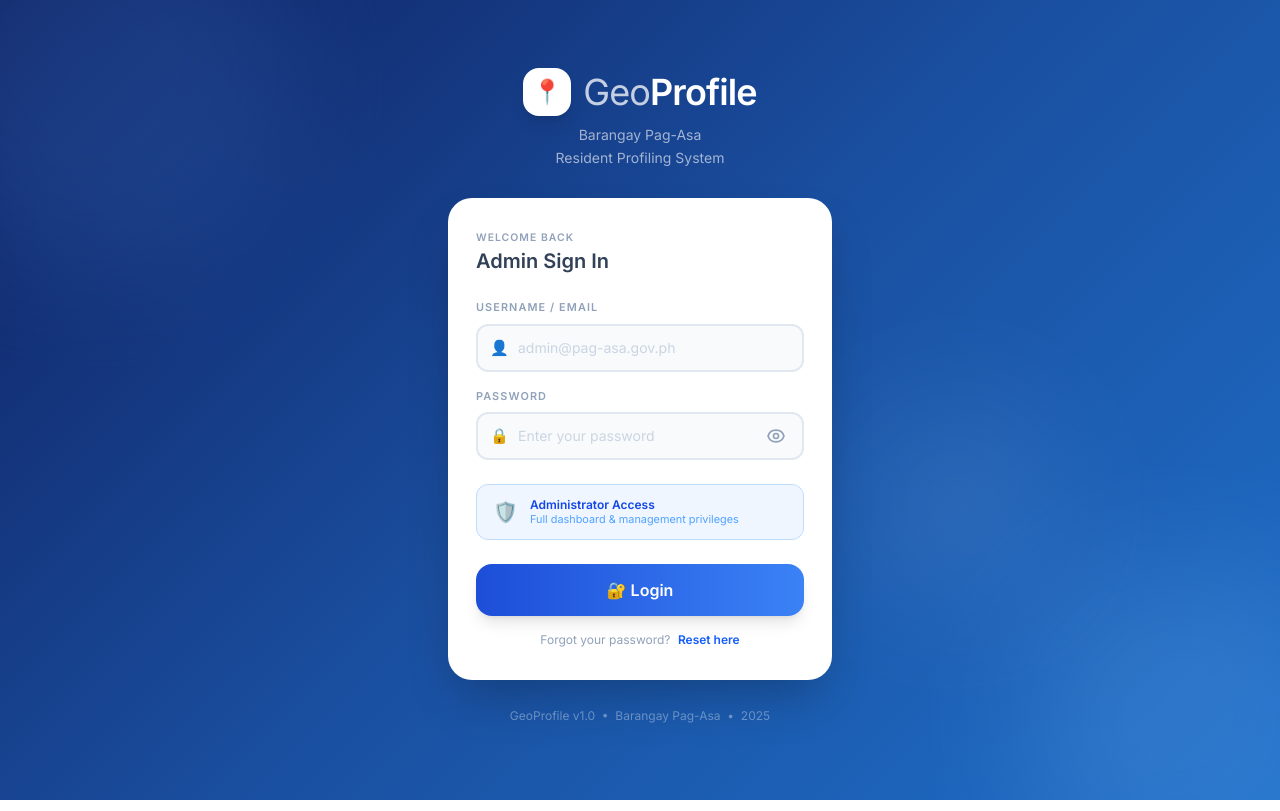
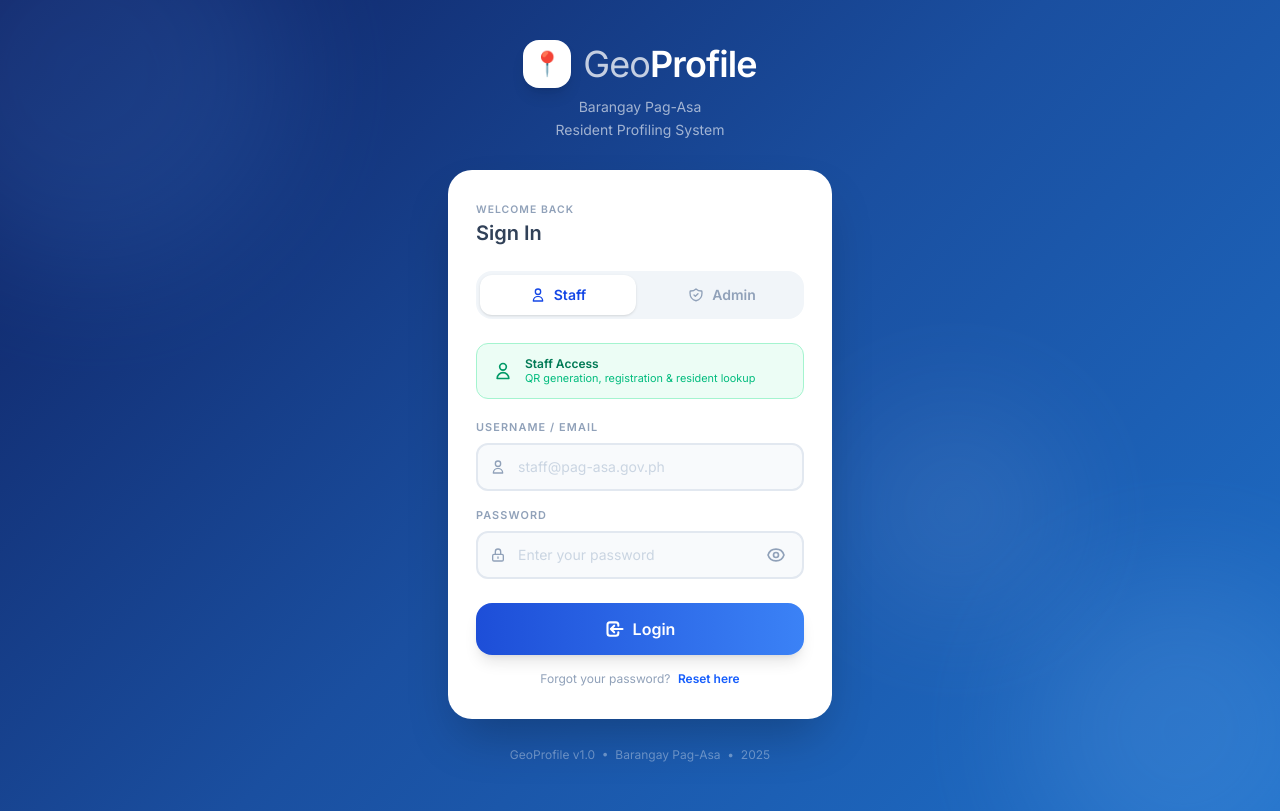
Before and after one commit to Ryou-06/GeoProfile, a SvelteKit app: page / in a window 1280 px wide. Built offline with nearby package versions, Linux system fonts and the light colour scheme.

Commit message:
Login Roles Admin?Staff

```diff
--- a/src/routes/+page.svelte
+++ b/src/routes/+page.svelte
@@ -1,13 +1,13 @@
 <!-- src/routes/+page.svelte -->
 <script>
-  // NO top-level firebase import — use dynamic import inside the function
-
   let email    = '';
   let password = '';
+  let role     = 'staff'; // 'staff' | 'admin'
   let showPass = false;
   let loading  = false;
   let errorMsg = '';
   let success  = false;
+  let successName = '';
 
   async function handleLogin() {
     errorMsg = '';
@@ -18,13 +18,48 @@
     loading = true;
 
     try {
-      // ✅ Dynamic import — only runs in browser, never on server
-      const { auth }                      = await import('$lib/firebase');
+      // ✅ Dynamic imports — browser only, never SSR
+      const { auth }                       = await import('$lib/firebase');
+      const { db }                         = await import('$lib/firebase');
       const { signInWithEmailAndPassword } = await import('firebase/auth');
+      const { doc, getDoc }                = await import('firebase/firestore');
 
-      await signInWithEmailAndPassword(auth, email.trim(), password);
+      // 1. Sign in with Firebase Auth
+      const credential = await signInWithEmailAndPassword(auth, email.trim(), password);
+      const uid = credential.user.uid;
+
+      // 2. Read user role from Firestore users collection
+      const userSnap = await getDoc(doc(db, 'users', uid));
+
+      if (!userSnap.exists()) {
+        errorMsg = 'Account not found in system. Contact your administrator.';
+        const { signOut } = await import('firebase/auth');
+        await signOut(auth);
+        loading = false;
+        return;
+      }
+
+      const userData = userSnap.data();
+      const firestoreRole = userData.role;
+
+      // 3. Validate selected role matches Firestore role
+      if (firestoreRole !== role) {
+        errorMsg = `This account is registered as ${firestoreRole === 'admin' ? 'Admin' : 'Staff'}. Please select the correct role.`;
+        const { signOut } = await import('firebase/auth');
+        await signOut(auth);
+        loading = false;
+        return;
+      }
+
+      // 4. Success — show overlay then redirect
+      successName = userData.name ?? email;
       success = true;
-      setTimeout(() => { window.location.href = '/admin/dashboard'; }, 2000);
+
+      setTimeout(() => {
+        window.location.href = firestoreRole === 'admin'
+          ? '/admin/dashboard'
+          : '/staff/dashboard';
+      }, 2000);
 
     } catch (e) {
       const code = /** @type {any} */ (e)?.code ?? '';
@@ -43,7 +78,6 @@
         default:
           errorMsg = 'Something went wrong. Please try again.';
       }
-    } finally {
       loading = false;
     }
   }
@@ -57,22 +91,21 @@
 <svelte:window on:keydown={handleKeydown} />
 
 <!-- Page -->
-<div class="dot-grid min-h-screen flex items-center justify-center px-4 py-10 overflow-hidden relative" style="background: linear-gradient(135deg, #0f2060 0%, #1a4fa0 50%, #1e6fc8 100%);">
-
-  <!-- Animated blobs -->
+<div
+  class="dot-grid min-h-screen flex items-center justify-center px-4 py-10 overflow-hidden relative"
+  style="background: linear-gradient(135deg, #0f2060 0%, #1a4fa0 50%, #1e6fc8 100%);"
+>
+  <!-- Blobs -->
   <div class="absolute -top-28 -left-24 w-96 h-96 rounded-full bg-blue-400 opacity-[0.15] blur-3xl animate-drift-1 pointer-events-none"></div>
   <div class="absolute -bottom-20 -right-16 w-80 h-80 rounded-full bg-blue-300 opacity-[0.15] blur-3xl animate-drift-2 pointer-events-none"></div>
   <div class="absolute top-1/2 left-2/3 w-52 h-52 rounded-full bg-blue-200 opacity-[0.10] blur-3xl animate-drift-3 pointer-events-none"></div>
 
-  <!-- Main wrapper -->
   <div class="relative z-10 w-full max-w-sm flex flex-col items-center gap-7">
 
     <!-- Brand -->
     <div class="animate-fade-up text-center text-white">
       <div class="flex items-center justify-center gap-3 mb-2">
-        <div class="w-12 h-12 bg-white rounded-2xl flex items-center justify-center text-2xl shadow-lg">
-          📍
-        </div>
+        <div class="w-12 h-12 bg-white rounded-2xl flex items-center justify-center text-2xl shadow-lg">📍</div>
         <h1 class="font-nunito text-4xl font-black tracking-tight leading-none">
           <span class="font-light opacity-75">Geo</span>Profile
         </h1>
@@ -85,18 +118,71 @@
     <!-- Card -->
     <div class="animate-fade-up-d w-full bg-white rounded-3xl shadow-2xl px-7 py-8">
 
-      <!-- Card header -->
+      <!-- Header -->
       <div class="mb-6">
-        <p class="text-[0.65rem] font-bold tracking-widest uppercase text-slate-400 mb-0.5">
-          Welcome back
-        </p>
-        <h2 class="font-nunito text-xl font-extrabold text-slate-700">Admin Sign In</h2>
+        <p class="text-[0.65rem] font-bold tracking-widest uppercase text-slate-400 mb-0.5">Welcome back</p>
+        <h2 class="font-nunito text-xl font-extrabold text-slate-700">Sign In</h2>
       </div>
+
+      <!-- Role toggle -->
+      <div class="flex gap-2 mb-6 p-1 bg-slate-100 rounded-2xl">
+        <button
+          type="button"
+          on:click={() => role = 'staff'}
+          class="flex-1 flex items-center justify-center gap-2 py-2.5 rounded-xl text-sm font-bold transition-all duration-200
+                 {role === 'staff'
+                   ? 'bg-white text-blue-700 shadow-sm'
+                   : 'text-slate-400 hover:text-slate-600'}"
+        >
+          <svg class="w-4 h-4" fill="none" stroke="currentColor" stroke-width="2" viewBox="0 0 24 24">
+            <path stroke-linecap="round" stroke-linejoin="round" d="M16 7a4 4 0 11-8 0 4 4 0 018 0zM12 14a7 7 0 00-7 7h14a7 7 0 00-7-7z" />
+          </svg>
+          Staff
+        </button>
+        <button
+          type="button"
+          on:click={() => role = 'admin'}
+          class="flex-1 flex items-center justify-center gap-2 py-2.5 rounded-xl text-sm font-bold transition-all duration-200
+                 {role === 'admin'
+                   ? 'bg-white text-blue-700 shadow-sm'
+                   : 'text-slate-400 hover:text-slate-600'}"
+        >
+          <svg class="w-4 h-4" fill="none" stroke="currentColor" stroke-width="2" viewBox="0 0 24 24">
+            <path stroke-linecap="round" stroke-linejoin="round" d="M9 12l2 2 4-4m5.618-4.016A11.955 11.955 0 0112 2.944a11.955 11.955 0 01-8.618 3.04A12.02 12.02 0 003 9c0 5.591 3.824 10.29 9 11.622 5.176-1.332 9-6.03 9-11.622 0-1.042-.133-2.052-.382-3.016z" />
+          </svg>
+          Admin
+        </button>
+      </div>
+
+      <!-- Role badge -->
+      {#if role === 'admin'}
+        <div class="mb-5 flex items-center gap-3 bg-blue-50 border border-blue-200 rounded-xl px-4 py-3">
+          <svg class="w-5 h-5 text-blue-600 shrink-0" fill="none" stroke="currentColor" stroke-width="2" viewBox="0 0 24 24">
+            <path stroke-linecap="round" stroke-linejoin="round" d="M9 12l2 2 4-4m5.618-4.016A11.955 11.955 0 0112 2.944a11.955 11.955 0 01-8.618 3.04A12.02 12.02 0 003 9c0 5.591 3.824 10.29 9 11.622 5.176-1.332 9-6.03 9-11.622 0-1.042-.133-2.052-.382-3.016z" />
+          </svg>
+          <div>
+            <p class="text-xs font-bold text-blue-700">Administrator Access</p>
+            <p class="text-[0.68rem] text-blue-400 leading-tight">Full dashboard &amp; management privileges</p>
+          </div>
+        </div>
+      {:else}
+        <div class="mb-5 flex items-center gap-3 bg-emerald-50 border border-emerald-200 rounded-xl px-4 py-3">
+          <svg class="w-5 h-5 text-emerald-600 shrink-0" fill="none" stroke="currentColor" stroke-width="2" viewBox="0 0 24 24">
+            <path stroke-linecap="round" stroke-linejoin="round" d="M16 7a4 4 0 11-8 0 4 4 0 018 0zM12 14a7 7 0 00-7 7h14a7 7 0 00-7-7z" />
+          </svg>
+          <div>
+            <p class="text-xs font-bold text-emerald-700">Staff Access</p>
+            <p class="text-[0.68rem] text-emerald-500 leading-tight">QR generation, registration &amp; resident lookup</p>
+          </div>
+        </div>
+      {/if}
 
       <!-- Error banner -->
       {#if errorMsg}
         <div class="mb-5 flex items-center gap-2 bg-red-50 border border-red-200 text-red-600 text-xs font-semibold px-4 py-3 rounded-xl">
-          <span>⚠️</span>
+          <svg class="w-4 h-4 shrink-0" fill="none" stroke="currentColor" stroke-width="2" viewBox="0 0 24 24">
+            <path stroke-linecap="round" stroke-linejoin="round" d="M12 9v2m0 4h.01M10.29 3.86L1.82 18a2 2 0 001.71 3h16.94a2 2 0 001.71-3L13.71 3.86a2 2 0 00-3.42 0z"/>
+          </svg>
           <span>{errorMsg}</span>
         </div>
       {/if}
@@ -107,12 +193,14 @@
           Username / Email
         </label>
         <div class="relative">
-          <span class="absolute left-3.5 top-1/2 -translate-y-1/2 text-[15px] pointer-events-none select-none">👤</span>
+          <svg class="absolute left-3.5 top-1/2 -translate-y-1/2 w-4 h-4 text-slate-400 pointer-events-none" fill="none" stroke="currentColor" stroke-width="2" viewBox="0 0 24 24">
+            <path stroke-linecap="round" stroke-linejoin="round" d="M16 7a4 4 0 11-8 0 4 4 0 018 0zM12 14a7 7 0 00-7 7h14a7 7 0 00-7-7z" />
+          </svg>
           <input
             id="email"
             type="email"
             bind:value={email}
-            placeholder="admin@pag-asa.gov.ph"
+            placeholder="{role === 'admin' ? 'admin' : 'staff'}@pag-asa.gov.ph"
             autocomplete="username"
             disabled={loading}
             class="w-full pl-10 pr-4 py-3 rounded-xl border-2 border-slate-200 bg-slate-50 text-slate-700 text-sm placeholder-slate-300 outline-none
@@ -128,7 +216,9 @@
           Password
         </label>
         <div class="relative">
-          <span class="absolute left-3.5 top-1/2 -translate-y-1/2 text-[15px] pointer-events-none select-none">🔒</span>
+          <svg class="absolute left-3.5 top-1/2 -translate-y-1/2 w-4 h-4 text-slate-400 pointer-events-none" fill="none" stroke="currentColor" stroke-width="2" viewBox="0 0 24 24">
+            <path stroke-linecap="round" stroke-linejoin="round" d="M12 15v2m-6 4h12a2 2 0 002-2v-6a2 2 0 00-2-2H6a2 2 0 00-2 2v6a2 2 0 002 2zm10-10V7a4 4 0 00-8 0v4h8z" />
+          </svg>
           <input
             id="password"
             type={showPass ? 'text' : 'password'}
@@ -143,16 +233,14 @@
           <button
             type="button"
             on:click={() => showPass = !showPass}
-            class="absolute right-3.5 top-1/2 -translate-y-1/2 text-slate-400 hover:text-blue-600 transition-colors p-1 select-none"
+            class="absolute right-3.5 top-1/2 -translate-y-1/2 text-slate-400 hover:text-blue-600 transition-colors p-1"
             aria-label="Toggle password visibility"
           >
             {#if showPass}
-              <!-- Eye off (hide password) -->
               <svg class="w-5 h-5" fill="none" stroke="currentColor" stroke-width="2" viewBox="0 0 24 24">
                 <path stroke-linecap="round" stroke-linejoin="round" d="M13.875 18.825A10.05 10.05 0 0112 19c-4.478 0-8.268-2.943-9.543-7a9.97 9.97 0 011.563-3.029m5.858.908a3 3 0 114.243 4.243M9.878 9.878l4.242 4.242M9.88 9.88l-3.29-3.29m7.532 7.532l3.29 3.29M3 3l3.59 3.59m0 0A9.953 9.953 0 0112 5c4.478 0 8.268 2.943 9.543 7a10.025 10.025 0 01-4.132 5.411m0 0L21 21" />
               </svg>
             {:else}
-              <!-- Eye (show password) -->
               <svg class="w-5 h-5" fill="none" stroke="currentColor" stroke-width="2" viewBox="0 0 24 24">
                 <path stroke-linecap="round" stroke-linejoin="round" d="M15 12a3 3 0 11-6 0 3 3 0 016 0z" />
                 <path stroke-linecap="round" stroke-linejoin="round" d="M2.458 12C3.732 7.943 7.523 5 12 5c4.478 0 8.268 2.943 9.542 7-1.274 4.057-5.064 7-9.542 7-4.477 0-8.268-2.943-9.542-7z" />
@@ -162,31 +250,28 @@
         </div>
       </div>
 
-      <!-- Admin badge -->
-      <div class="mb-6 flex items-center gap-3 bg-blue-50 border border-blue-200 rounded-xl px-4 py-3">
-        <span class="text-xl">🛡️</span>
-        <div>
-          <p class="text-xs font-bold text-blue-700">Administrator Access</p>
-          <p class="text-[0.68rem] text-blue-400 leading-tight">Full dashboard &amp; management privileges</p>
-        </div>
-      </div>
-
       <!-- Login button -->
       <button
         type="button"
         on:click={handleLogin}
         disabled={loading}
-        class="w-full flex items-center justify-center gap-2 py-3.5 active:scale-[0.98] text-white font-nunito font-extrabold text-base rounded-2xl shadow-lg disabled:opacity-60 disabled:cursor-not-allowed disabled:active:scale-100 transition-all duration-200 cursor-pointer"
+        class="w-full flex items-center justify-center gap-2 py-3.5
+               active:scale-[0.98] text-white font-nunito font-extrabold text-base rounded-2xl shadow-lg
+               disabled:opacity-60 disabled:cursor-not-allowed disabled:active:scale-100
+               transition-all duration-200 cursor-pointer"
         style="background: linear-gradient(to right, #1d4ed8, #3b82f6);"
       >
         {#if loading}
-          <svg class="w-5 h-5 animate-spin text-white" fill="none" viewBox="0 0 24 24">
+          <svg class="w-5 h-5 animate-spin" fill="none" viewBox="0 0 24 24">
             <circle class="opacity-25" cx="12" cy="12" r="10" stroke="currentColor" stroke-width="4"/>
             <path class="opacity-75" fill="currentColor" d="M4 12a8 8 0 018-8v4a4 4 0 00-4 4H4z"/>
           </svg>
           <span>Signing in…</span>
         {:else}
-          <span>🔐 Login</span>
+          <svg class="w-5 h-5" fill="none" stroke="currentColor" stroke-width="2.5" viewBox="0 0 24 24">
+            <path stroke-linecap="round" stroke-linejoin="round" d="M11 16l-4-4m0 0l4-4m-4 4h14m-5 4v1a3 3 0 01-3 3H6a3 3 0 01-3-3V7a3 3 0 013-3h7a3 3 0 013 3v1" />
+          </svg>
+          <span>Login</span>
         {/if}
       </button>
 
@@ -211,13 +296,30 @@
 
   <!-- Success overlay -->
   {#if success}
-    <div class="fixed inset-0 z-50 backdrop-blur-sm flex items-center justify-center px-6" style="background: rgba(15,32,96,0.75);">
+    <div class="fixed inset-0 z-50 backdrop-blur-sm flex items-center justify-center px-6"
+      style="background: rgba(15,32,96,0.75);">
       <div class="bg-white rounded-3xl px-8 py-10 text-center max-w-xs w-full shadow-2xl animate-pop-in">
-        <div class="text-5xl mb-4">🛡️</div>
-        <h3 class="font-nunito text-xl font-extrabold text-slate-700 mb-1">Welcome, Admin!</h3>
-        <p class="text-sm text-slate-400 mb-5">Redirecting to your dashboard…</p>
+        <div class="w-16 h-16 rounded-full flex items-center justify-center mx-auto mb-4
+                    {role === 'admin' ? 'bg-blue-100' : 'bg-emerald-100'}">
+          {#if role === 'admin'}
+            <svg class="w-8 h-8 text-blue-600" fill="none" stroke="currentColor" stroke-width="2" viewBox="0 0 24 24">
+              <path stroke-linecap="round" stroke-linejoin="round" d="M9 12l2 2 4-4m5.618-4.016A11.955 11.955 0 0112 2.944a11.955 11.955 0 01-8.618 3.04A12.02 12.02 0 003 9c0 5.591 3.824 10.29 9 11.622 5.176-1.332 9-6.03 9-11.622 0-1.042-.133-2.052-.382-3.016z" />
+            </svg>
+          {:else}
+            <svg class="w-8 h-8 text-emerald-600" fill="none" stroke="currentColor" stroke-width="2" viewBox="0 0 24 24">
+              <path stroke-linecap="round" stroke-linejoin="round" d="M16 7a4 4 0 11-8 0 4 4 0 018 0zM12 14a7 7 0 00-7 7h14a7 7 0 00-7-7z" />
+            </svg>
+          {/if}
+        </div>
+        <h3 class="font-nunito text-xl font-extrabold text-slate-700 mb-1">
+          Welcome, {successName}!
+        </h3>
+        <p class="text-sm text-slate-400 mb-5">
+          Redirecting to {role === 'admin' ? 'Admin' : 'Staff'} dashboard…
+        </p>
         <div class="h-1.5 w-full bg-slate-100 rounded-full overflow-hidden">
-          <div class="h-full bg-blue-500 rounded-full" style="width: 100%; transition: width 2s ease;"></div>
+          <div class="h-full rounded-full {role === 'admin' ? 'bg-blue-500' : 'bg-emerald-500'}"
+            style="width: 100%; transition: width 2s ease;"></div>
         </div>
       </div>
     </div>
```
